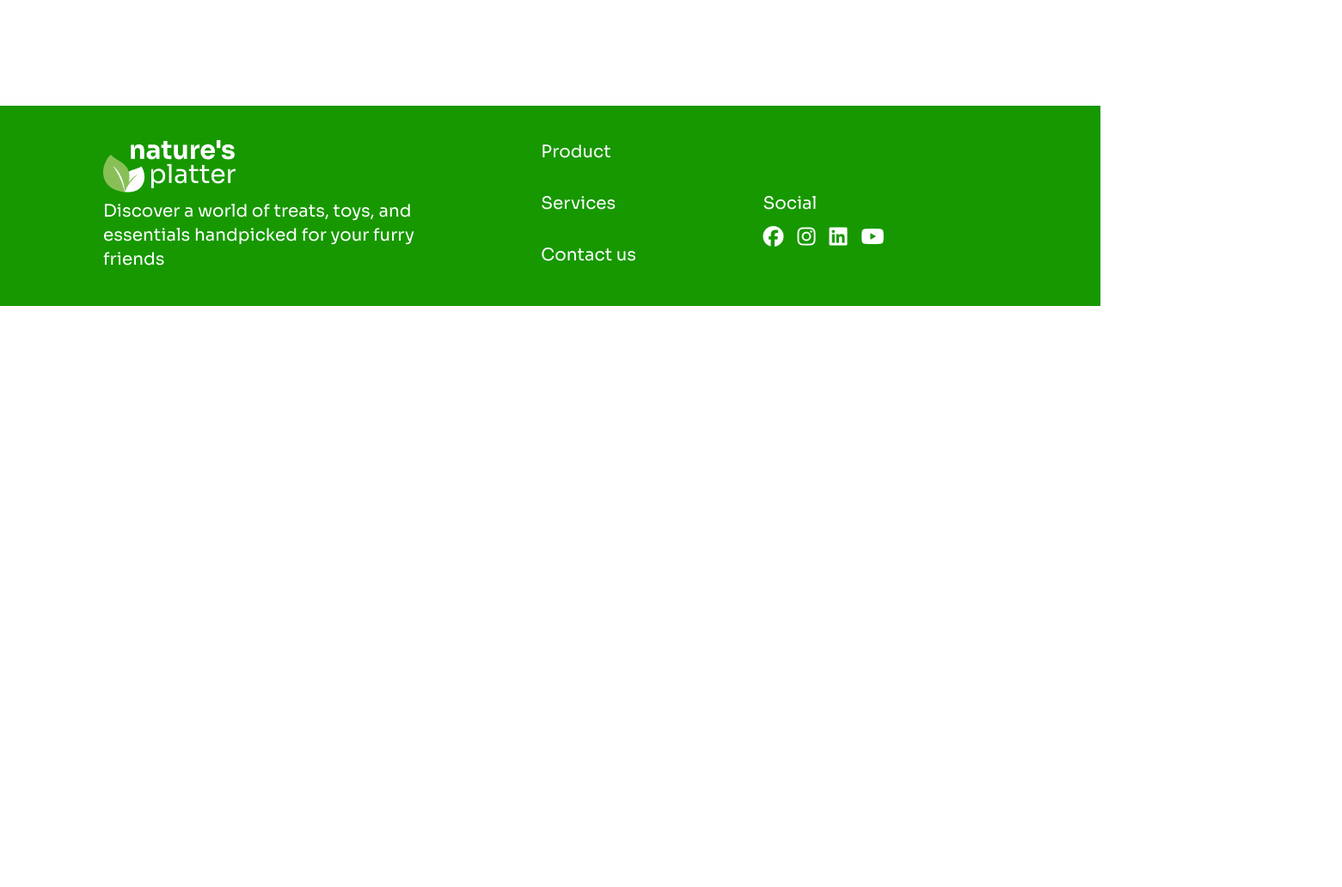
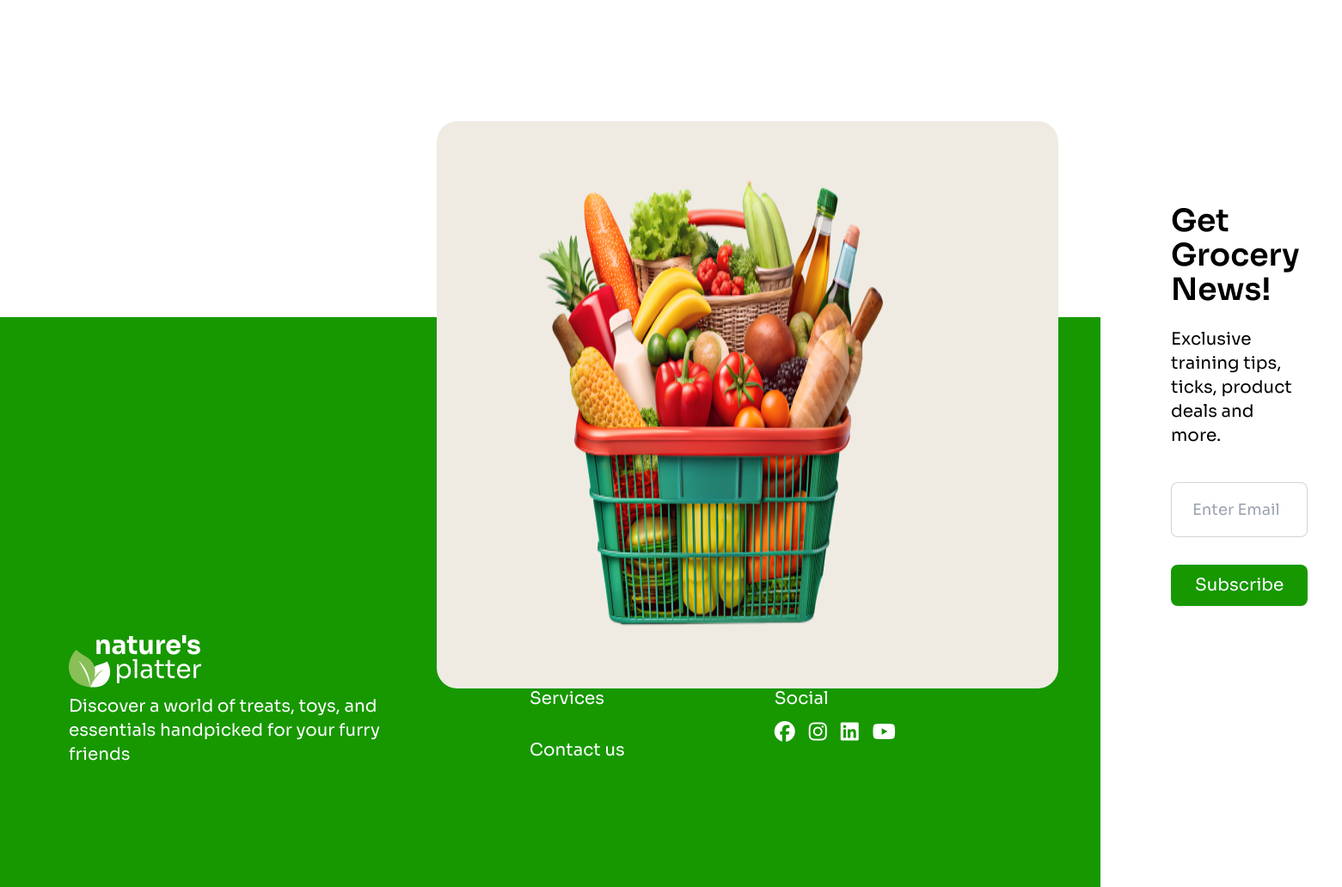
Before and after one commit to sifathasan2430/veagetable-assignment, a plain HTML site: page index.html in a window 1280 px wide. Shown: the part 3400-4432 px from the top of the page at 86% size, 1561 px wide, since content can reach past the window. Before the commit the page ends 3756 px from the top, so only its background shows below. Drawn offline with nearby package versions, Linux system fonts and the light colour scheme.

Commit message:
footer all section comit done

```diff
--- a/index.html
+++ b/index.html
@@ -376,13 +376,44 @@
 
 
        </main>
-       <footer class="px-4 lg:px-20  bg-[#179800]">
 
-        <div class="container mx-auto">
+       <footer class="px-4 lg:px-20 pb-12 lg:pb-[140px] relative bg-[#179800] mt-[286px] lg:mt-[390px]">
+
+        <section class="px-4 lg:px-20 lg:mb-36 absolute -top-[230px] lg:left-[428px] lg:-top-[228px]">
+          <div class="container mx-auto">
 
 
+             <div class=" bg-[#EFEBE3] pt-8 pr-4 pb-10 pl-7 lg:py-14 lg:pl-[102px] lg:pr-[112px] rounded-3xl ">
+               <div class="flex flex-col lg:flex-row lg:gap-[270px]">
+
+
+                   <img src="c2-assets/vegetable-busket.png" alt="">
+
+
+                 <div class="card w-full ">
+
+                   <form class="card-body lg:p-10">
+                     <h1 class="font-bold text-6 text-green-600 lg:font-semibold lg:text-4xl lg:text-black">Get Grocery News!</h1>
+                     <p class="mt-3 mb-5 text-black lg:text-xl lg:mt-4 lg:mb-8">Exclusive training tips, ticks, product deals and more.</p>
+                     <div id="inputtype">
+                       <input
+                       type="email"
+                       placeholder="Enter Email"
+                       class="input input-bordered input-lg w-full max-w-[472px]" />
+                     </div>
+
+                     <div class=" mt-6">
+                       <button class="btn btn-primary border-none bg-[#179800] text-white text-xl font-normal px-7">Subscribe</button>
+                     </div>
+                   </form>
+                 </div>
+               </div>
+               </div>
+             </div>
+           </section>
+
           <!-- footer-section -->
-          <footer class="footer  text-base-content p-10">
+          <div class="footer container mx-auto pt-[450px] lg:pt-[370px]   text-base-content ">
             <nav>
               <img src="c2-assets/logo-footer.png" alt="">
               <p class="text-xl text-white">Discover a world of treats, toys, and <br> essentials handpicked for your furry <br> friends</p>
@@ -411,7 +442,7 @@
                 </a>
               </div>
             </nav>
-          </footer>
+          </div>
 
         </div>
     </footer>
```
Also changed, not shown: css/style.css (line endings or trailing spaces).
